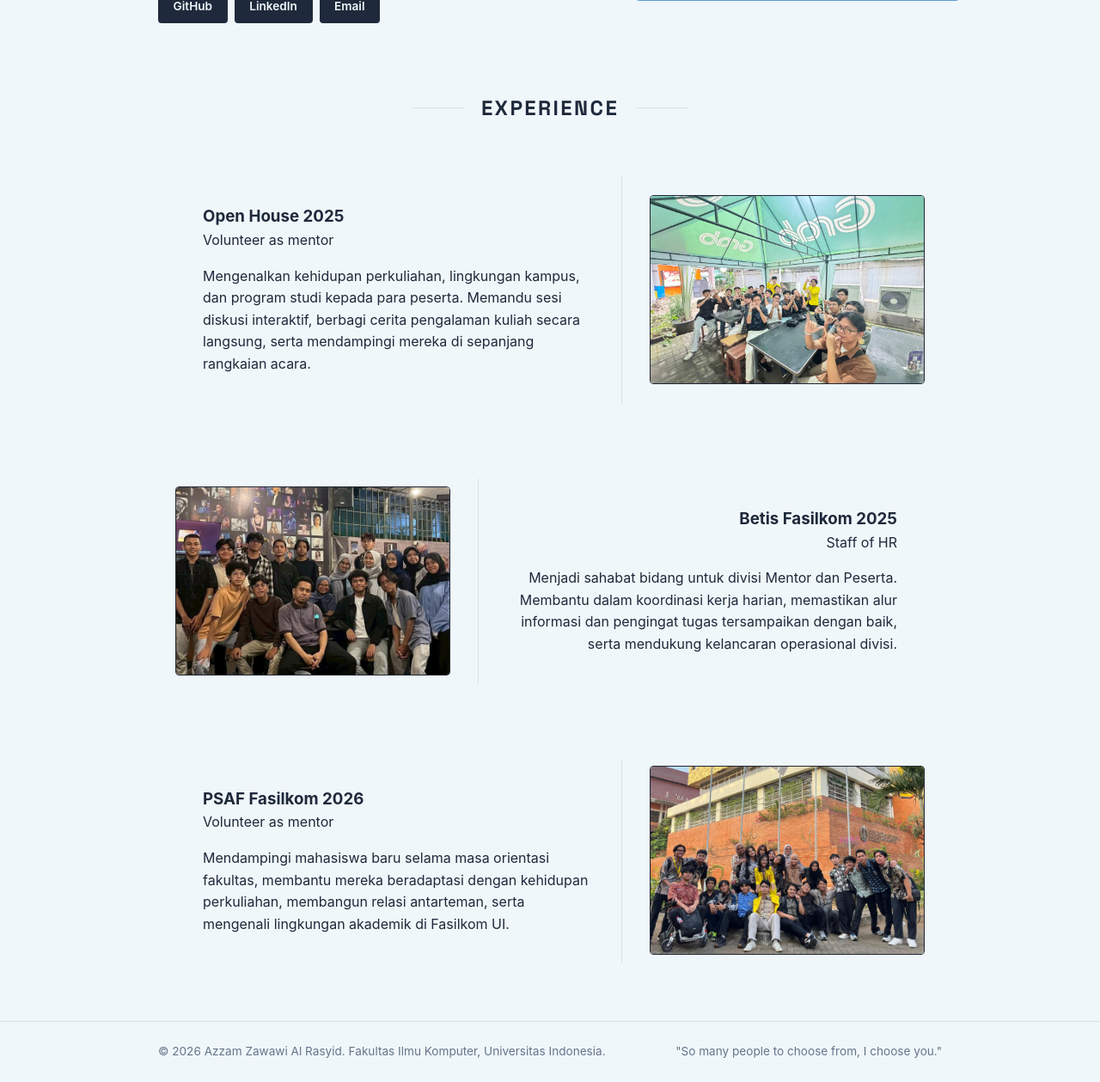
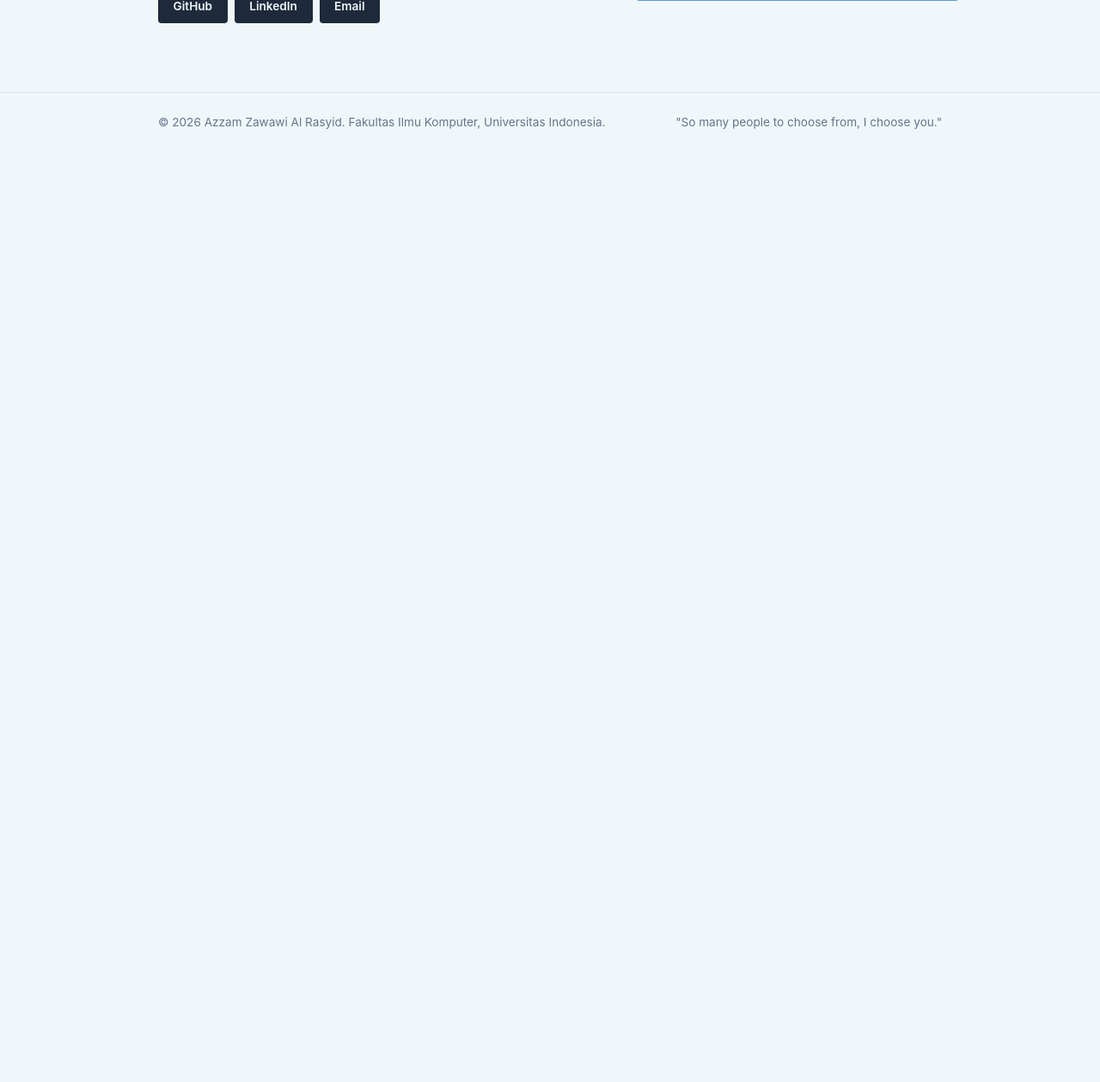
Before and after one commit to AzzamZR/myportofolio, a Django app: page / in a window 1280 px wide. Shown: the part 587-1846 px from the top of the page at 86% size. After the commit the page ends 737 px from the top, so only its background shows below. Run offline with Django 5.2, Linux system fonts and the light colour scheme.

Commit message:
feat: integrate dynamic experience list with cycle template tag

```diff
--- a/templates/index.html
+++ b/templates/index.html
@@ -50,47 +50,6 @@
                 </div>
             </div>
         </section>
-        <section class="experience" id="experience">
-            <div class="container">
-                <h2>Experience</h2>
-                <div class="exp-row">
-                    <div class="exp-text">
-                        <h3>Open House 2025</h3>
-                        <h4>Volunteer as mentor</h4>
-                        <p>
-                            Mengenalkan kehidupan perkuliahan, lingkungan kampus, dan program studi kepada para peserta. Memandu sesi diskusi interaktif, berbagi cerita pengalaman kuliah secara langsung, serta mendampingi mereka di sepanjang rangkaian acara.
-                        </p>
-                    </div>
-                    <div class="exp-img">
-                        <img src="/static/img/Exp1.jpeg" alt="Photo of Open house">
-                    </div>
-                </div>
-                <div class="exp-row reverse">
-                    <div class="exp-text">
-                        <h3>Betis Fasilkom 2025</h3>
-                        <h4>Staff of HR</h4>
-                        <p>
-                            Menjadi sahabat bidang untuk divisi Mentor dan Peserta. Membantu dalam koordinasi kerja harian, memastikan alur informasi dan pengingat tugas tersampaikan dengan baik, serta mendukung kelancaran operasional divisi.
-                        </p>
-                    </div>
-                    <div class="exp-img">
-                        <img src="/static/img/Exp2.jpeg" alt="Photo of Betis">
-                    </div>
-                </div>
-                <div class="exp-row">
-                    <div class="exp-text">
-                        <h3>PSAF Fasilkom 2026</h3>
-                        <h4>Volunteer as mentor</h4>
-                        <p>
-                            Mendampingi mahasiswa baru selama masa orientasi fakultas, membantu mereka beradaptasi dengan kehidupan perkuliahan, membangun relasi antarteman, serta mengenali lingkungan akademik di Fasilkom UI.
-                        </p>
-                    </div>
-                    <div class="exp-img">
-                        <img src="/static/img/Exp3.jpeg" alt="Photo of PMB">
-                    </div>
-                </div>
-            </div>
-        </section>
     </main>
 
     <footer class="site-footer">
```
Also changed, not shown: templates/experience.html (+18 -16 lines).
